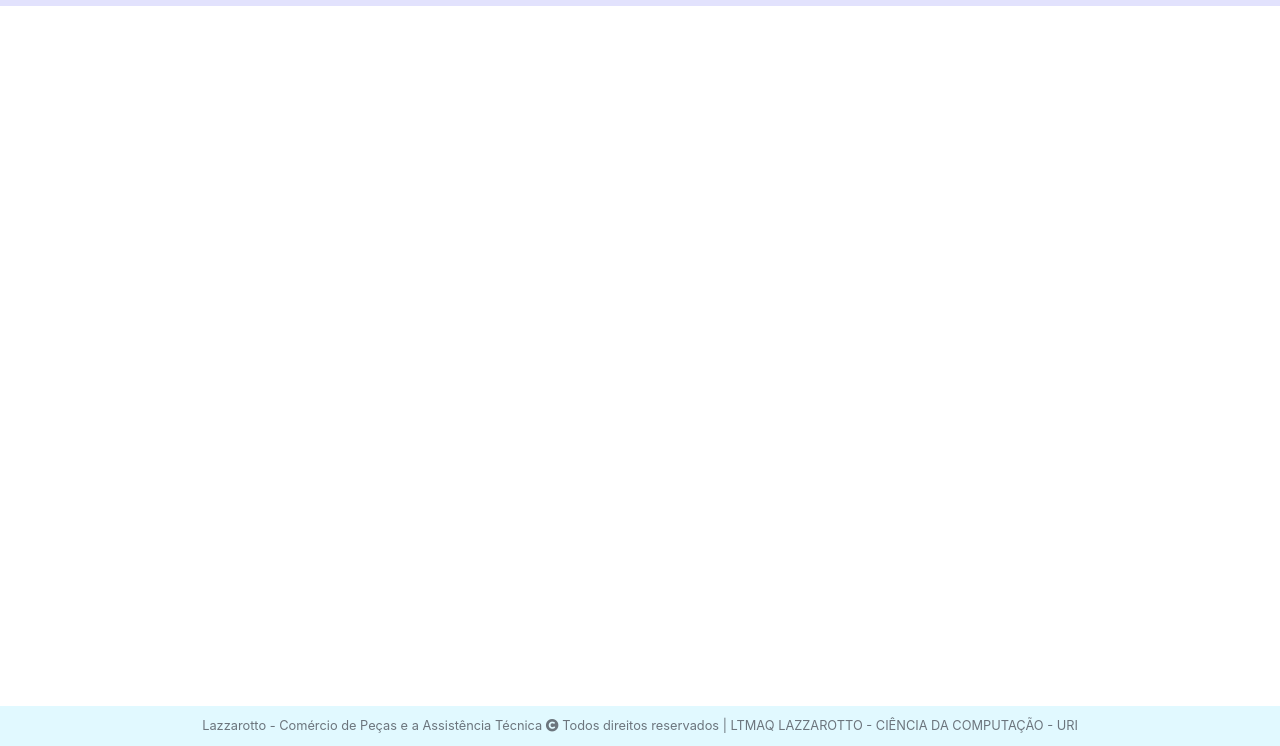
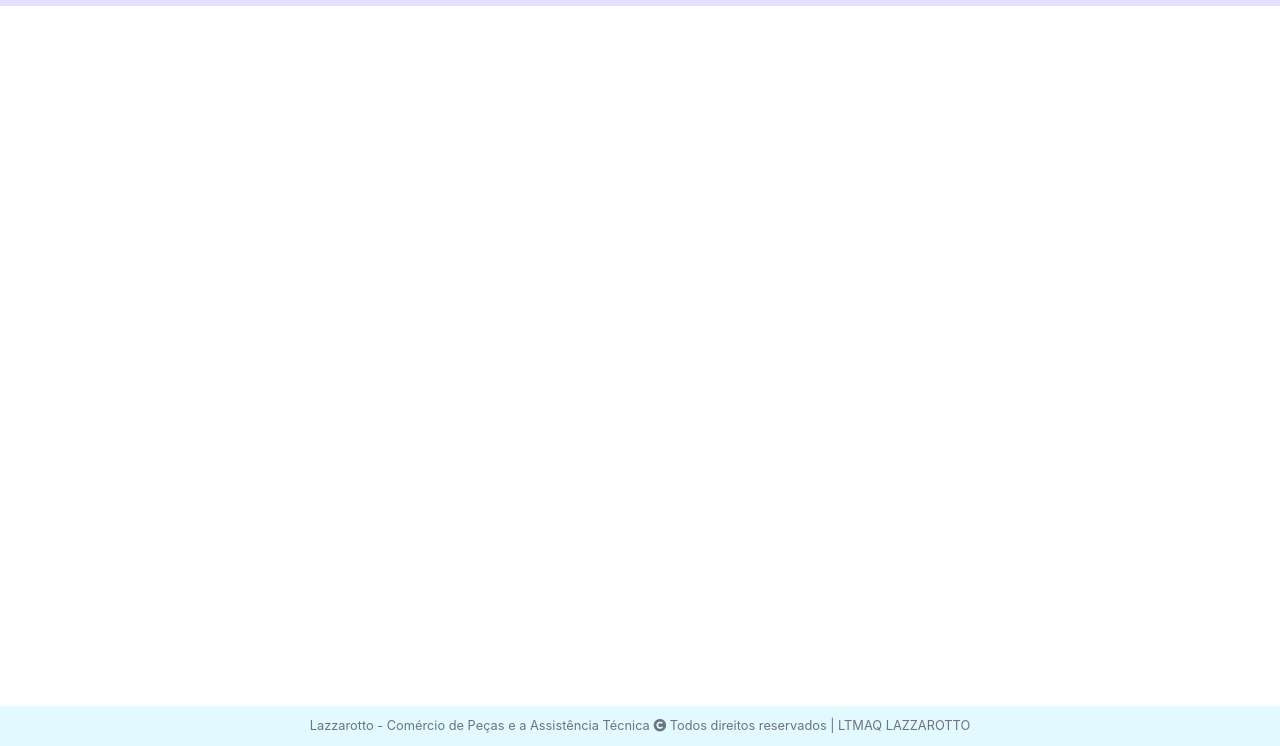
Before and after one commit to renanandreola/Projeto-Integrador-III, a website: page views/layouts/base.html in a window 1280 px wide. Shown: the part 54-800 px from the top of the page. Drawn offline with nearby package versions, Linux system fonts and the light colour scheme; files that its build step writes are made by us from their sources.

Commit message:
Update base.html

```diff
--- a/views/layouts/base.html
+++ b/views/layouts/base.html
@@ -69,7 +69,7 @@
         <!-- RODAPÉ -->
         <footer class="footer" id="footer" style="margin-left: 0; transition: margin-left 300ms ease 0s">
           <div class="text-center text-muted">
-            <p class="small">Lazzarotto - Comércio de Peças e a Assistência Técnica <i class="fas fa-copyright"></i> Todos direitos reservados | LTMAQ LAZZAROTTO - CIÊNCIA DA COMPUTAÇÃO - URI</p>
+            <p class="small">Lazzarotto - Comércio de Peças e a Assistência Técnica <i class="fas fa-copyright"></i> Todos direitos reservados | LTMAQ LAZZAROTTO</p>
           </div>
         </footer>
 
```
